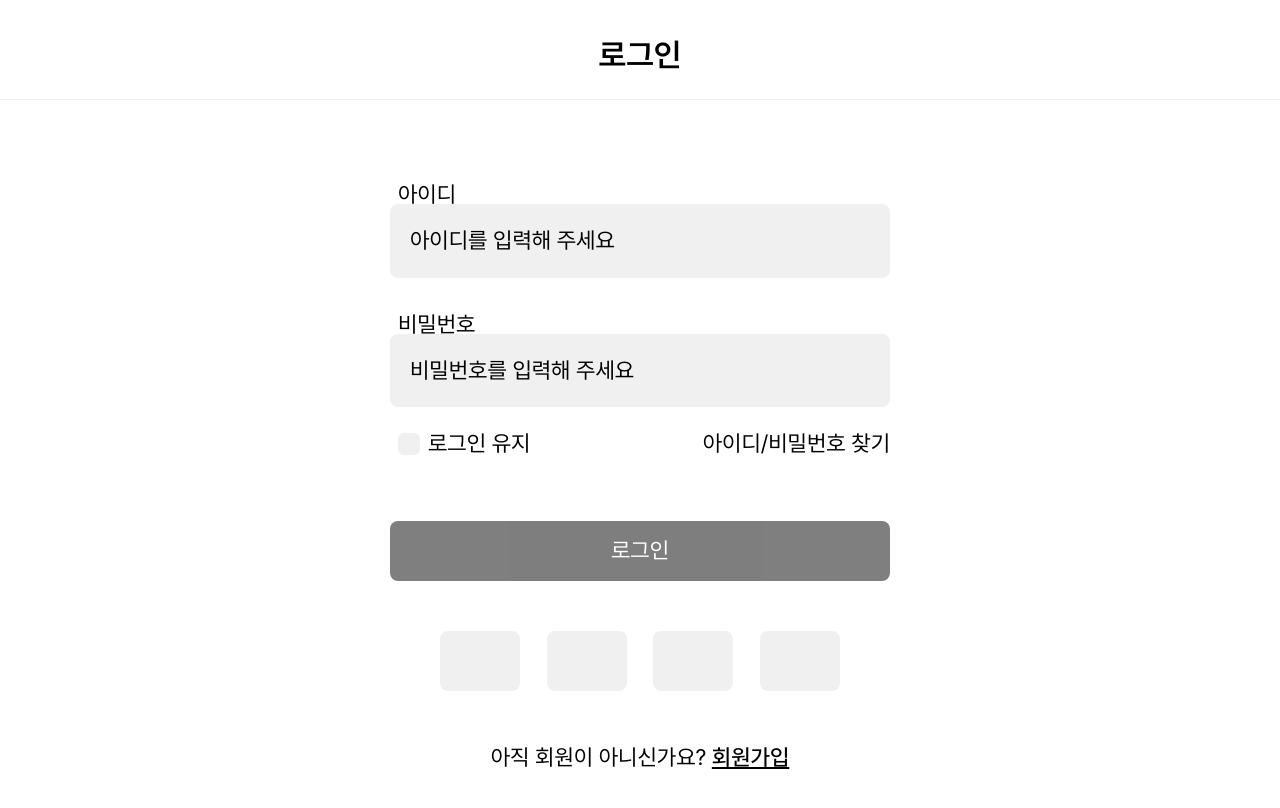
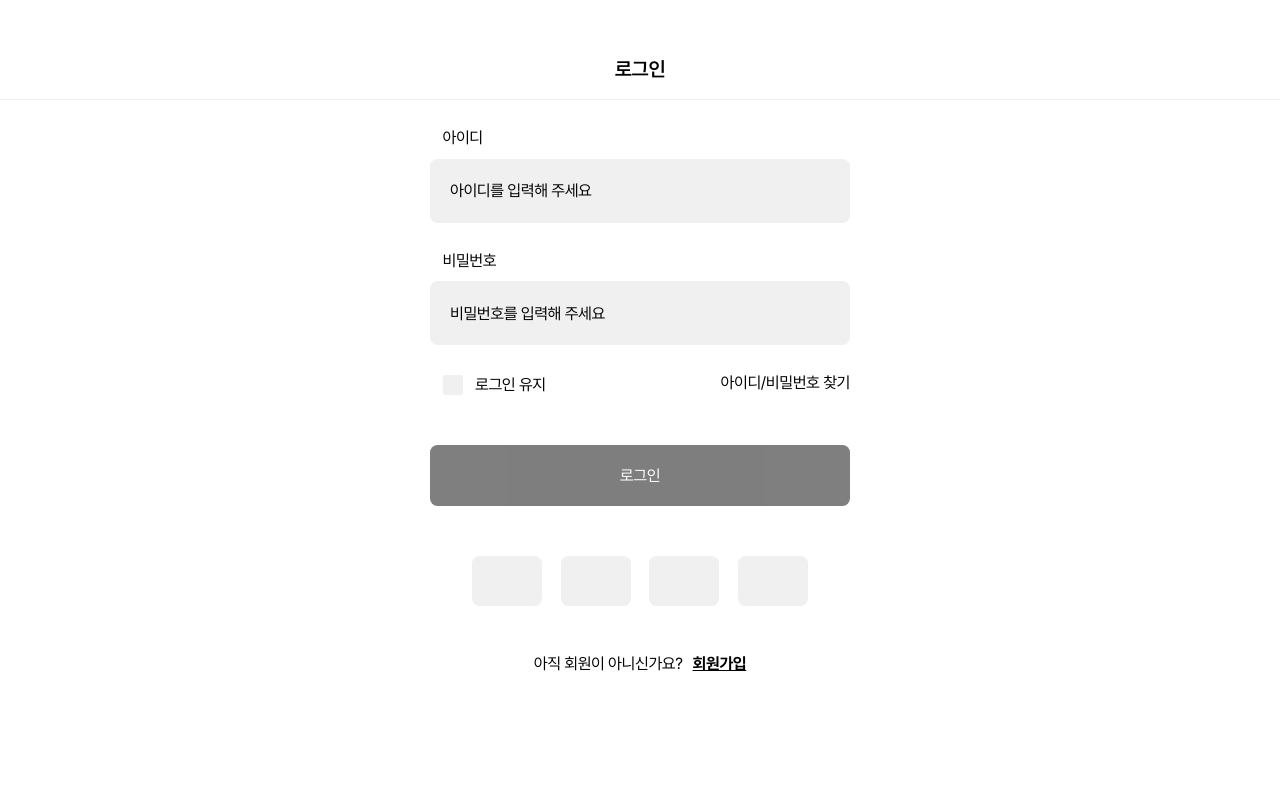
Before and after one commit to petD-ary/petDiary, a Next.js app: page /login in a window 1280 px wide. Shown: the top 808 px of the page. Built offline with nearby package versions, Linux system fonts and the light colour scheme.

Commit message:
chore:styled-components에서 tailwindCss변경 중, 로그인 page완료

```diff
--- a/app/(home)/globals.css
+++ b/app/(home)/globals.css
@@ -2,7 +2,7 @@
 @tailwind components;
 @tailwind utilities;
 
-/* html {
+html {
   font-size: 10px;
 }
 
@@ -123,4 +123,4 @@ textarea {
   font-weight: inherit;
   margin: 0;
   border: none;
-} */
+}
--- a/app/components/Account/PetInfoForm/styled.ts
+++ b/app/components/Account/PetInfoForm/styled.ts
@@ -11,11 +11,11 @@ export const SelectBox = styled.div`
   display: flex;
   gap: 12px;
   > * {
+    background: #f0f0f0;
     flex: 1;
     height: 56px;
   }
 `;
-
 
 export const FormGroup = styled.div`
   margin-bottom: 25px;
--- a/app/components/Input.tsx
+++ b/app/components/Input.tsx
@@ -1,70 +1,70 @@
 import styled from "styled-components";
 
-const InputWrapper = styled.div`
-  position: relative;
-  width: 100%;
-  padding-top: 36px;
-  font-size: 1.4rem;
-  margin-top: 20px;
+// const InputWrapper = styled.div`
+//   position: relative;
+//   width: 100%;
+//   padding-top: 36px;
+//   font-size: 1.4rem;
+//   margin-top: 20px;
 
-  & label {
-    position: absolute;
-    top: 10px;
-    left: 8px;
-  }
+//   & label {
+//     position: absolute;
+//     top: 10px;
+//     left: 8px;
+//   }
 
-  & input {
-    flex-grow: 1;
-    outline: none;
-    border: none;
-    padding: 20px;
-    background: #f0f0f0;
-    border-radius: 8px;
-    position: relative;
+//   & input {
+//     flex-grow: 1;
+//     outline: none;
+//     border: none;
+//     padding: 20px;
+//     background: #f0f0f0;
+//     border-radius: 8px;
+//     position: relative;
 
-    &::placeholder {
-      color: #000;
-    }
+//     &::placeholder {
+//       color: #000;
+//     }
 
-    &::before {
-      content: "";
-      display: block;
-      width: 24px;
-      height: 24px;
-      border-radius: 100%;
-      background: #000;
-      position: absolute;
-      right: 20px;
-      top: 50%;
-      transform: translateY(-50%);
-      z-index: 10;
-    }
-  }
-  & input[type="date"]::before {
-    display: none;
-  }
+//     &::before {
+//       content: "";
+//       display: block;
+//       width: 24px;
+//       height: 24px;
+//       border-radius: 100%;
+//       background: #000;
+//       position: absolute;
+//       right: 20px;
+//       top: 50%;
+//       transform: translateY(-50%);
+//       z-index: 10;
+//     }
+//   }
+//   & input[type="date"]::before {
+//     display: none;
+//   }
 
-  & input[type="text"] input[type="password"] {
-    cursor: text;
-  }
+//   & input[type="text"] input[type="password"] {
+//     cursor: text;
+//   }
 
-  & > div {
-    display: flex;
-    justify-content: space-between;
-    gap: 8px;
-  }
+//   & > div {
+//     display: flex;
+//     justify-content: space-between;
+//     gap: 8px;
+//   }
 
-  & button {
-    border: none;
-    background: #d9d9d9;
-    border-radius: 8px;
-    padding: 0 24px;
-  }
+//   & button {
+//     border: none;
+//     background: #d9d9d9;
+//     border-radius: 8px;
+//     padding: 0 24px;
+//   }
 
-  & p {
-    padding: 20px 0 0 20px;
-  }
-`;
+//   & p {
+//     padding: 20px 0 0 20px;
+//   }
+// `;
 
 interface InputProps {
   label: string;
@@ -79,20 +79,21 @@ interface InputProps {
 
 const Input = ({ label, type, value, setValue, required, placeholder, button, desc }: InputProps) => {
   return (
-    <InputWrapper>
-      <label>{label}</label>
-      <div>
+    <div className="relative w-full mb-12 text-1.4rem">
+      <label className="block ml-5 mb-5">{label}</label>
+      <div className="flex justify-between gap-8">
         <input
           type={type}
           value={value}
           onChange={(e) => setValue(e.target.value)}
           required={required}
           placeholder={placeholder && placeholder}
+          className="flex-grow outline-none border-none py-9 px-8 bg-grayColor-100 placeholder-black rounded-xl"
         />
         {button ? <button>{button}</button> : null}
       </div>
       {desc ? <p>{desc}</p> : null}
-    </InputWrapper>
+    </div>
   );
 };
 
--- a/app/components/Input/AuthButton/index.tsx
+++ b/app/components/Input/AuthButton/index.tsx
@@ -8,24 +8,29 @@ interface AuthButtonProps {
   disabled: boolean;
 }
 
-const StyledButton = styled.button`
-  width: 100%;
-  height: 60px;
-  color: #fff;
-  background-color: #000;
-  border-radius: 8px;
-  margin-top: 60px;
-  &:disabled {
-    opacity: 0.5;
-    cursor: default;
-  }
-`;
+// const StyledButton = styled.button`
+//   width: 100%;
+//   height: 60px;
+//   color: #fff;
+//   background-color: #000;
+//   border-radius: 8px;
+//   margin-top: 60px;
+//   &:disabled {
+//     opacity: 0.5;
+//     cursor: default;
+//   }
+// `;
 
 function AuthButton({ type, content, onClick, disabled }: AuthButtonProps) {
   return (
-    <StyledButton type={type} onClick={onClick} disabled={disabled}>
+    <button
+      type={type}
+      onClick={onClick}
+      disabled={disabled}
+      className="w-full py-9 px-8 text-white bg-black mt-20 disabled:opacity-50 disabled:cursor-not-allowed rounded-xl"
+    >
       {content}
-    </StyledButton>
+    </button>
   );
 }
 
--- a/app/components/Input/CheckButton/index.tsx
+++ b/app/components/Input/CheckButton/index.tsx
@@ -1,32 +1,32 @@
 import styled from "styled-components";
 import { BsCheckLg } from "react-icons/bs";
 
-const InputWrapper = styled.div`
-  display: flex;
-  flex-direction: row;
-  align-items: center;
-  margin-left: 8px;
-  /* 숨겨진 기본 체크박스 숨기기 */
-  input[type="checkbox"] {
-    display: none;
-  }
+// const InputWrapper = styled.div`
+//   display: flex;
+//   flex-direction: row;
+//   align-items: center;
+//   margin-left: 8px;
+//   /* 숨겨진 기본 체크박스 숨기기 */
+//   input[type="checkbox"] {
+//     display: none;
+//   }
 
-  /* 커스텀 체크박스 스타일링 */
-  label[for="customCheckbox"] {
-    display: inline-block;
-    padding: 0;
-    width: 22px;
-    height: 22px;
-    margin-right: 8px;
-    background-color: #f0f0f0;
-    border-radius: 6px;
-    cursor: pointer;
-    display: flex;
-    justify-content: center;
-    align-items: center;
-    font-weight: 900;
-  }
-`;
+//   /* 커스텀 체크박스 스타일링 */
+//   label[for="customCheckbox"] {
+//     display: inline-block;
+//     padding: 0;
+//     width: 22px;
+//     height: 22px;
+//     margin-right: 8px;
+//     background-color: #f0f0f0;
+//     border-radius: 6px;
+//     cursor: pointer;
+//     display: flex;
+//     justify-content: center;
+//     align-items: center;
+//     font-weight: 900;
+//   }
+// `;
 
 interface InputProps {
   label: string;
@@ -36,16 +36,22 @@ interface InputProps {
 
 const CheckButton = ({ label, checked, setState }: InputProps) => {
   return (
-    <InputWrapper>
+    <div className="flex items-center ml-5">
       <input
         type="checkbox"
         id="customCheckbox"
         checked={checked}
         onChange={(e) => setState(e.target.checked)}
+        className="hidden"
       />
-      <label htmlFor="customCheckbox">{checked ? <BsCheckLg /> : null}</label>
+      <label
+        htmlFor="customCheckbox"
+        className="w-8 h-8 mr-5 rounded bg-grayColor-100 font-semibold flex justify-center items-center"
+      >
+        {checked ? <BsCheckLg /> : null}
+      </label>
       <label>{label}</label>
-    </InputWrapper>
+    </div>
   );
 };
 
--- a/app/components/Input/SocialButton/index.tsx
+++ b/app/components/Input/SocialButton/index.tsx
@@ -7,18 +7,18 @@ interface AuthButtonProps {
   onClick?: () => void;
 }
 
-const StyledButton = styled.button`
-  width: 80px;
-  height: 60px;
-  background-color: #f0f0f0;
-  border-radius: 8px;
-`;
+// const StyledButton = styled.button`
+//   width: 80px;
+//   height: 60px;
+//   background-color: #f0f0f0;
+//   border-radius: 8px;
+// `;
 
 function SocialButton({ content, onClick }: AuthButtonProps) {
   return (
-    <StyledButton type="button" onClick={onClick}>
+    <button type="button" onClick={onClick} className="w-28 h-20 bg-grayColor-100 rounded-xl">
       {content}
-    </StyledButton>
+    </button>
   );
 }
 
--- a/app/components/Input/TypeButton/index.tsx
+++ b/app/components/Input/TypeButton/index.tsx
@@ -12,7 +12,11 @@ function TypeButton({ type, selectedType, setType }: TypeButtonProps) {
   };
 
   return (
-    <button type="button" onClick={handleClick} className={selectedType === type ? "active" : ""}>
+    <button
+      type="button"
+      onClick={handleClick}
+      className={selectedType === type ? "bg-black text-white" : "" + "bg-gray-300 flex-1 "}
+    >
       {type}
     </button>
   );
--- a/app/components/Login/Login.tsx
+++ b/app/components/Login/Login.tsx
@@ -21,7 +21,7 @@ export const Login = () => {
   const confirm = userId === "" || password === "";
 
   return (
-    <LoginContainer>
+    <div className="w-full pt-12 pb-16 md:max-w-2xl mx-auto text-1.4rem">
       <form action="로그인 처리 페이지 URL" method="post">
         <Input
           label="아이디"
@@ -39,23 +39,26 @@ export const Login = () => {
           placeholder="비밀번호를 입력해 주세요"
           required
         />
-        <AccoutGroup>
+        <div className="flex justify-between">
           <CheckButton label="로그인 유지" checked={automaticLogin} setState={setAutomaticLogin} />
           <p>아이디/비밀번호 찾기</p>
-        </AccoutGroup>
+        </div>
         <AuthButton type="submit" content="로그인" disabled={confirm} />
       </form>
-      <SocialIcons>
+      <div className="w-4/5 mx-auto my-20 flex justify-between ">
         <SocialButton type={"button"} content={""} />
         <SocialButton type={"button"} content={""} />
         <SocialButton type={"button"} content={""} />
         <SocialButton type={"button"} content={""} />
-      </SocialIcons>
-      <RegisterLink>
+      </div>
+      <div className="text-center">
         <p>
-          아직 회원이 아니신가요? <a href="/account">회원가입</a>
+          아직 회원이 아니신가요?
+          <a className="ml-4 font-bold underline" href="/account">
+            회원가입
+          </a>
         </p>
-      </RegisterLink>
-    </LoginContainer>
+      </div>
+    </div>
   );
 };
--- a/tailwind.config.js
+++ b/tailwind.config.js
@@ -9,7 +9,13 @@ module.exports = {
     "./src/**/*.{js,ts,jsx,tsx,mdx}",
   ],
   theme: {
-    extend: {},
+    extend: {
+      colors: {
+        grayColor: {
+          100: "#f0f0f0",
+        },
+      },
+    },
   },
   plugins: [],
 };
--- a/tsconfig.json
+++ b/tsconfig.json
@@ -25,6 +25,6 @@
       "@styled/*": ["src/styled/*"]
     }
   },
-  "include": ["next-env.d.ts", "**/*.ts", "**/*.tsx", ".next/types/**/*.ts"],
+  "include": ["next-env.d.ts", "**/*.ts", "**/*.tsx", ".next/types/**/*.ts", "app/components/Account/PetInfoForm/styled.js"],
   "exclude": ["node_modules"]
 }
```
Also changed, not shown: app/components/Account/PetInfoForm/index.tsx (+28 -19 lines).
